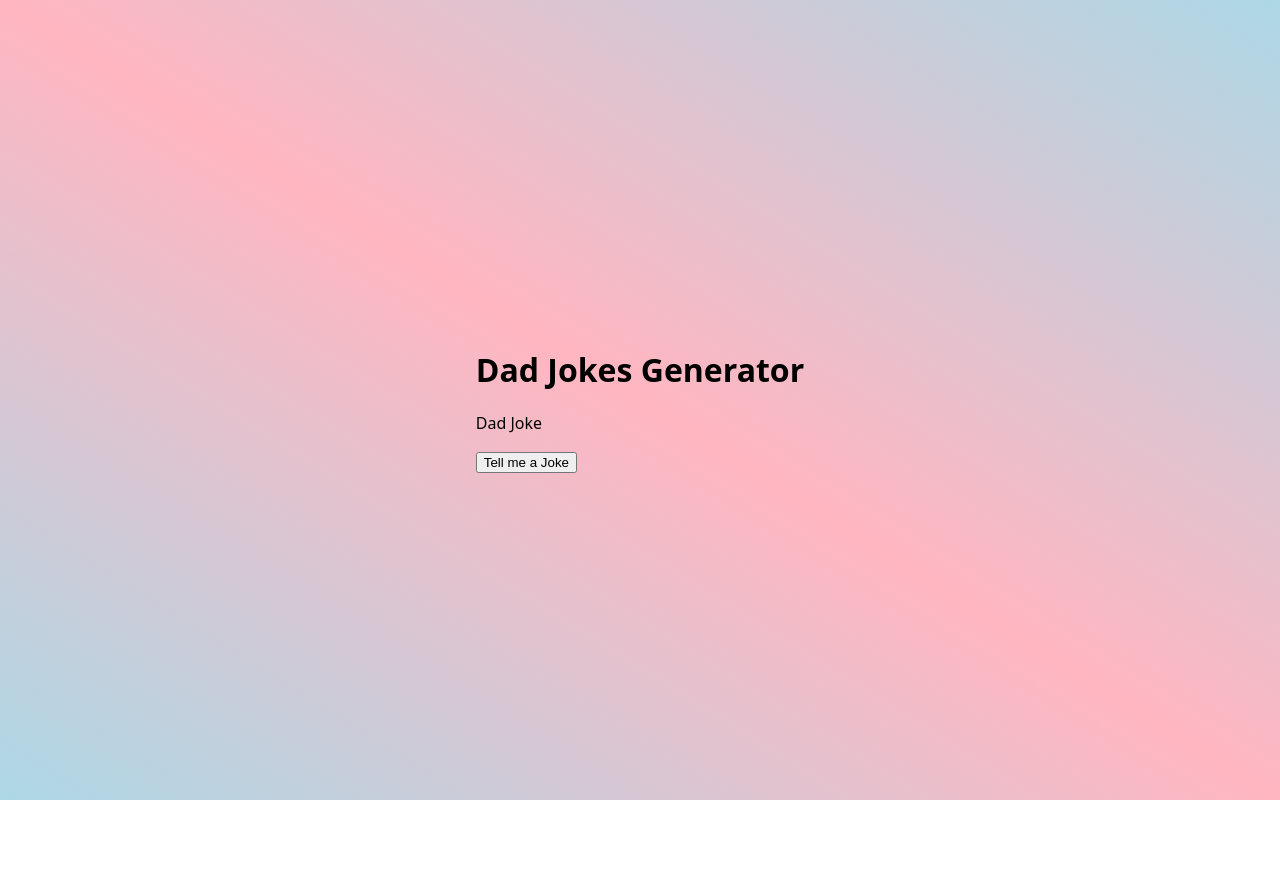
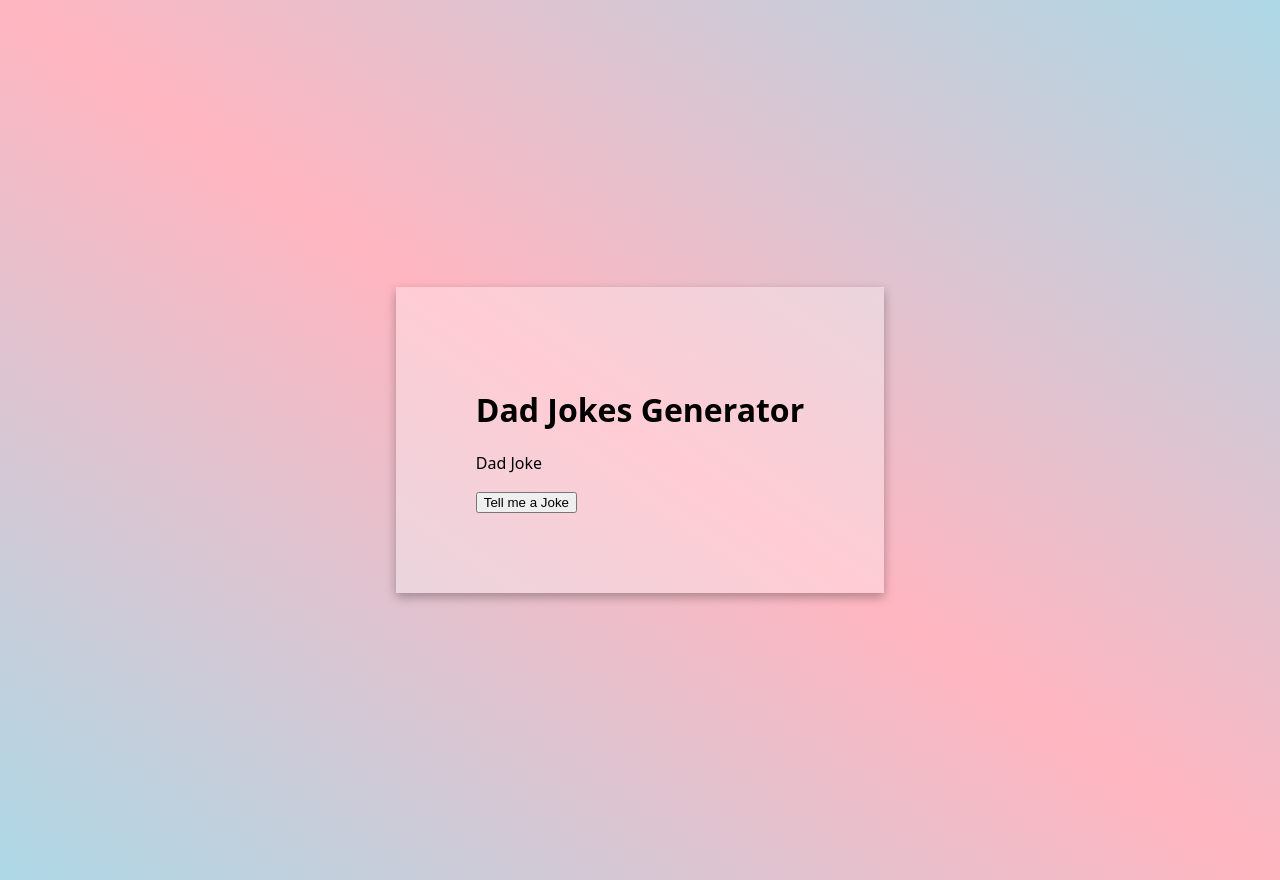
Before and after one commit to LucianoCerullo77/dadjokes, a plain HTML site: page index.html in a window 1280 px wide. Before the commit the page ends 800 px from the top, so only its background shows below. Drawn offline with Linux system fonts and the light colour scheme.

Commit message:
container stylization maded

```diff
--- a/style.css
+++ b/style.css
@@ -1,11 +1,16 @@
-
-
 body {
     background: linear-gradient(to left bottom, lightblue, lightpink, lightblue);
     min-height: 100vh;
     margin: 0;
+    padding: 2.5rem;
     display: flex;
     justify-content: center;
     align-items: center;
     font-family: system-ui, -apple-system, BlinkMacSystemFont, 'Segoe UI', Roboto, Oxygen, Ubuntu, Cantarell, 'Open Sans', 'Helvetica Neue', sans-serif;
 }
+
+.container {
+    background-color: rgba(255, 255, 255,.3);
+    padding: 5rem;
+    box-shadow: 0 4px 10px rgb(0, 0, 0, .3);
+}
```
